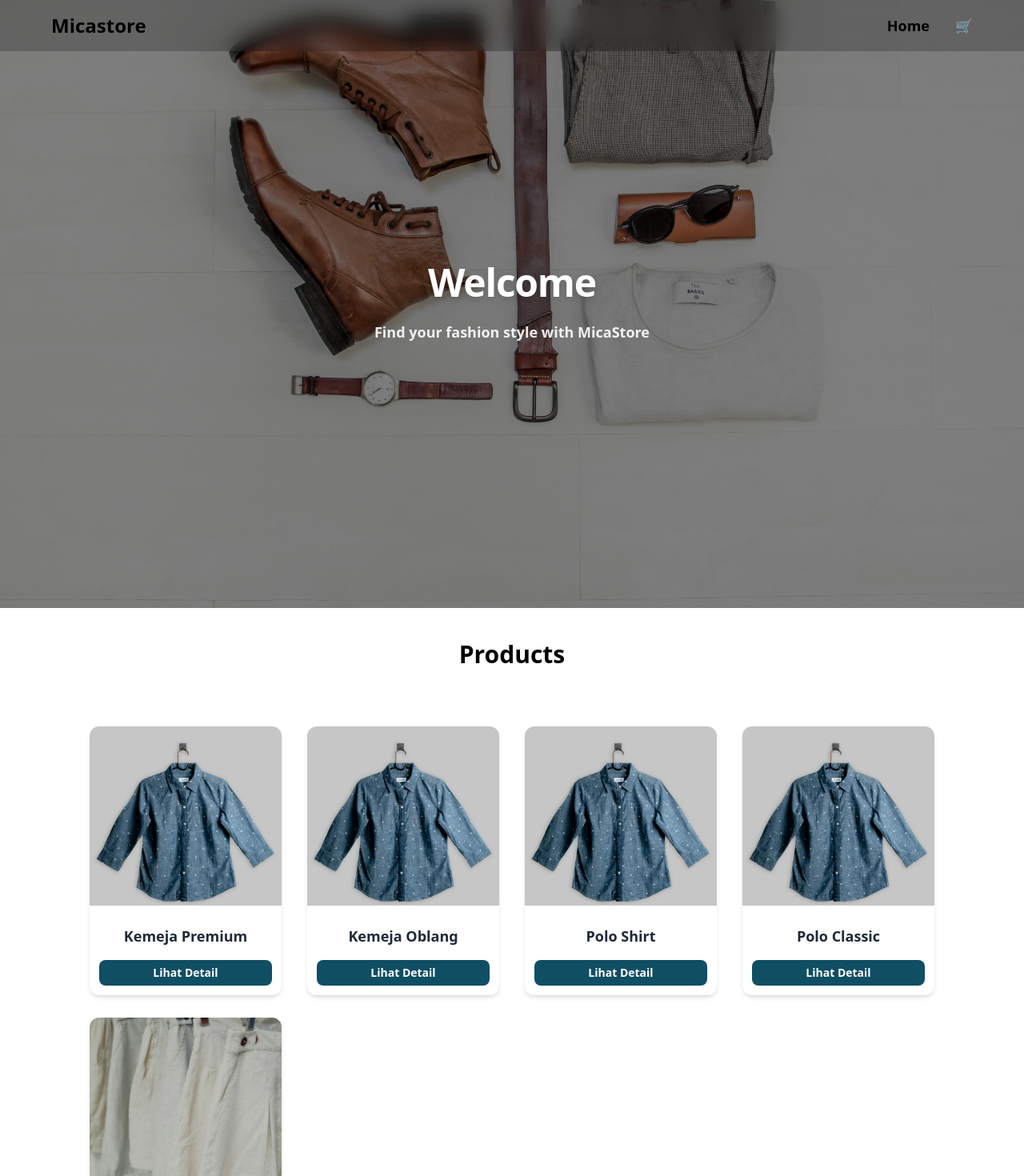
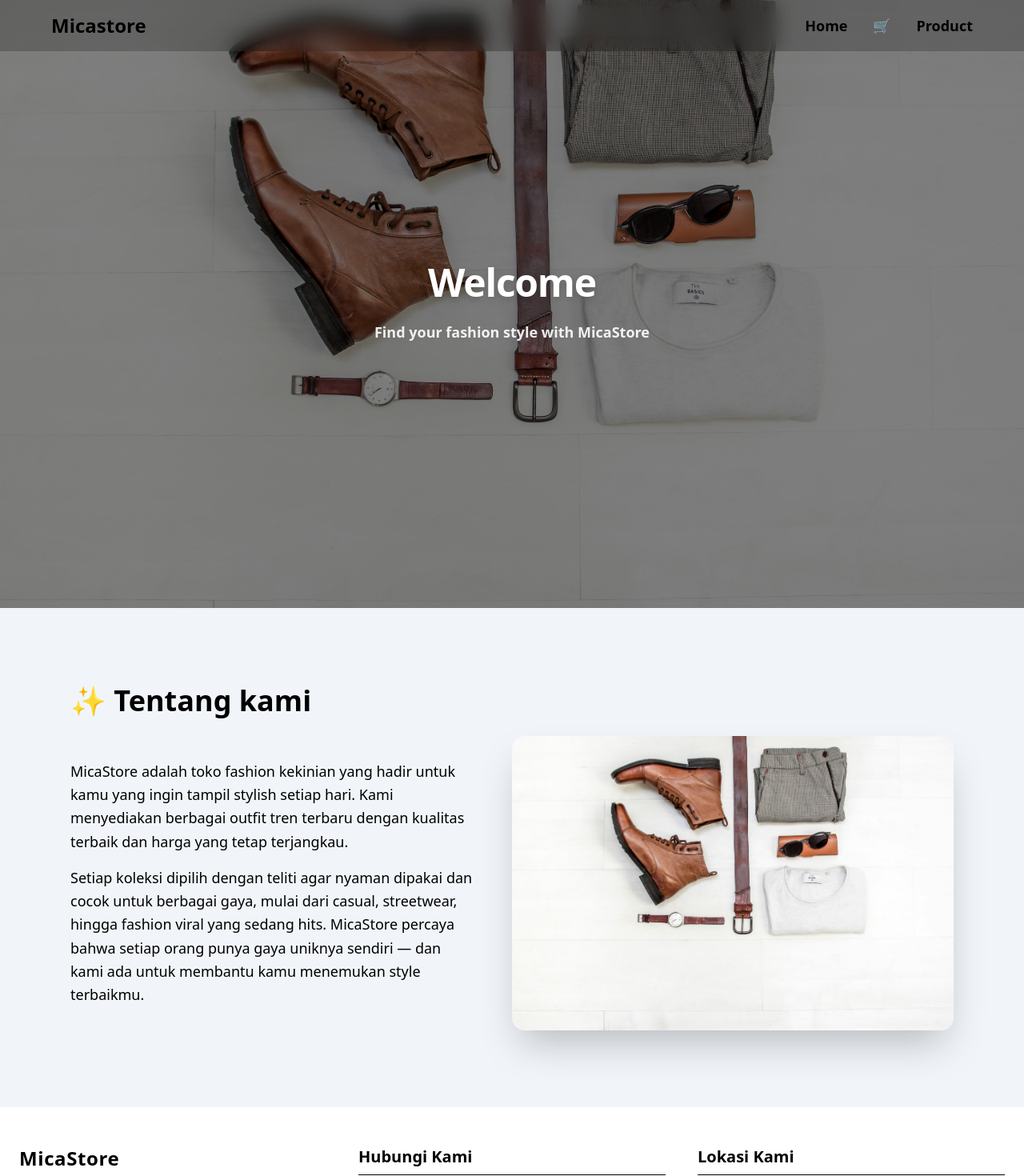
Before and after one commit to Gyandraa/Project-Ecommerce, a React (Vite) app: page / in a window 1280 px wide. Shown: the top 1470 px of the page at 80% size. Built offline with nearby package versions, Linux system fonts and the light colour scheme.

Commit message:
Finish for features in frontend, nex time i will add backend logic for this project

```diff
--- a/src/components/Navbar.jsx
+++ b/src/components/Navbar.jsx
@@ -16,6 +16,9 @@ export default function Navbar() {
             </Link>
             <Link className="hover:bg-teal-400 transition" to="/cart">
               🛒
+            </Link>
+            <Link className="hover:text-teal-400 transition" to="/product">
+              Product
             </Link>
           </div>
           <button
@@ -46,6 +49,12 @@ export default function Navbar() {
             >
               🛒
             </Link>
+            <Link
+            onClick={() => setOpen(false)}
+            className="hover:bg-teal-400 transition"
+            to="/product">
+              Product
+            </Link>
           </div>
         </div>
       </nav>
--- a/src/components/ProductCard.jsx
+++ b/src/components/ProductCard.jsx
@@ -1,4 +1,5 @@
 import { useNavigate } from "react-router-dom";
+import Footer from "./Footer";
 
 export default function ProductCard({ showTitle = true }) {
   const navigate = useNavigate();
@@ -37,7 +38,8 @@ export default function ProductCard({ showTitle = true }) {
   ];
 
   return (
-    <section className="p-5 px-25 mt-8 mb-5">
+    <>
+    <section className="p-5 px-25 mt-8 mb-5 ">
       {showTitle && (
         <h2 className="p-10 text-center text-3xl font-bold">Products</h2>
       )}
@@ -70,5 +72,6 @@ export default function ProductCard({ showTitle = true }) {
         ))}
       </div>
     </section>
+    </>
   );
 }
--- a/src/pages/HomePage.jsx
+++ b/src/pages/HomePage.jsx
@@ -29,12 +29,9 @@ export default function HomePage() {
 
       <section>
         <div>
-          <h1 className="text-center text-3xl font-sans mt-10 font-bold">
+          {/* <h1 className="text-center text-3xl font-sans mt-10 font-bold">
             Products
-          </h1>
-          <div>
-            <ProductCard showTitle={false} />
-          </div>
+          </h1> */}
         </div>
       </section>
       <AboutUs />
--- a/src/router/router.jsx
+++ b/src/router/router.jsx
@@ -2,12 +2,14 @@ import { Route, Routes } from "react-router-dom";
 import Home from "../pages/HomePage.jsx";
 import Cart from "../pages/Cart.jsx";
 import ProductsDetail from "../pages/ProductsDetail.jsx";
+import ProductCard from "../components/ProductCard.jsx";
 
 export default function Router() {
   return (
     <Routes>
       <Route path="/" element={<Home />} />
       <Route path="/cart" element={<Cart />} />
+      <Route path="/product" element={<ProductCard />} />
       <Route path="/productsdetail/:id" element={<ProductsDetail />} />
     </Routes>
   );
```
Also changed, not shown: 1 other file (tests, documents, lock files or other folders).
